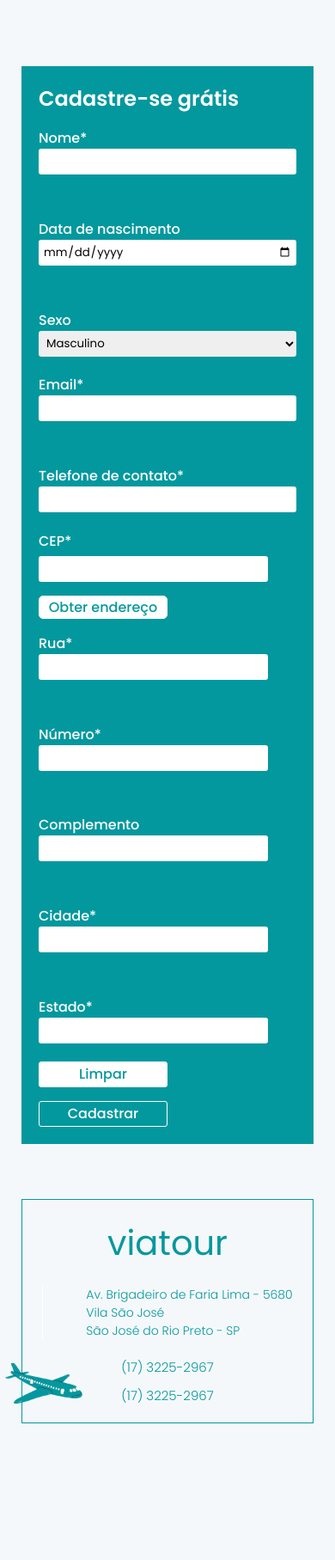
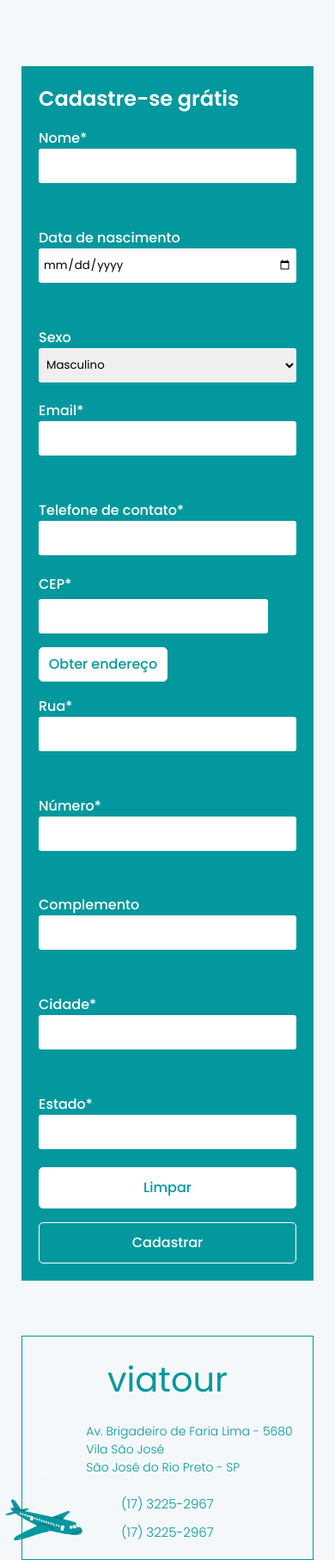
Before and after one commit to paolaguedes/viatour, a PHP site: page / in a window 390 px wide. Shown: the part 4016-5831 px from the top of the page at 86% size. Before the commit the page ends 5672 px from the top, so only its background shows below. Run offline with PHP 8.4, Linux system fonts and the light colour scheme.

Commit message:
final project

```diff
--- a/css/style.css
+++ b/css/style.css
@@ -214,9 +214,14 @@ button {
   margin: 1rem 0 0.3rem;
 }
 .cadastro input, .cadastro select {
-  height: 30px;
+  height: 40px;
   border-radius: 3px;
   padding: 0 5px;
+}
+@media (max-width: 769px) {
+  .cadastro input, .cadastro select {
+    height: 40px;
+  }
 }
 .cadastro__form {
   background: #03989e;
@@ -255,7 +260,31 @@ button {
   gap: 30px;
   flex-wrap: wrap;
 }
+@media (max-width: 769px) {
+  .cadastro__endereco {
+    flex-direction: column;
+  }
+}
 .cadastro__btn {
+  display: inline-block;
+  cursor: pointer;
+  margin: 1rem 0 0;
+  font-weight: 500;
+  font-size: 1rem;
+  width: 150px;
+  height: 40px;
+  color: #03989e;
+  background: #fff;
+  border: 1px solid #fff;
+  border-radius: 5px;
+}
+@media (max-width: 769px) {
+  .cadastro__btns {
+    display: flex;
+    flex-direction: column;
+  }
+}
+.cadastro__btns input {
   display: inline-block;
   cursor: pointer;
   margin: 1rem 0 0;
@@ -267,7 +296,13 @@ button {
   border: 1px solid #fff;
   border-radius: 5px;
 }
-.cadastro__btn.submit {
+@media (max-width: 769px) {
+  .cadastro__btns input {
+    height: 48px;
+    width: 100%;
+  }
+}
+.cadastro__btns input.submit {
   color: #fff;
   background: #03989e;
 }
--- a/index.php
+++ b/index.php
@@ -155,10 +155,10 @@
                 <input type="text" id="estado" name="estado" placeholder="" required/>
               </label>
             </fieldset>
-
-            <input class="cadastro__btn" type="reset" value="Limpar" />
-            <input class="cadastro__btn submit" type="submit" id="submit" value="Cadastrar" />
-
+              <div class="cadastro__btns">
+                <input type="reset" value="Limpar" />
+                <input class="submit" type="submit" id="submit" value="Cadastrar" />
+              </div>
           </form>
         </section>
       </main>
--- /dev/null
+++ b/scss/_mixins.scss
@@ -0,0 +1,5 @@
+@mixin flex-between {
+  display: flex;
+  justify-content: space-between;
+  align-items: center;
+}
--- a/scss/cadastro.scss
+++ b/scss/cadastro.scss
@@ -11,9 +11,13 @@
   }
 
   input, select {
-    height: 30px;
+    height: 40px;
     border-radius: 3px;
     padding: 0 5px;
+
+    @media (max-width: 769px){
+      height: 40px;
+    }
   }
 
   &__form {
@@ -52,9 +56,35 @@
     display: flex;
     gap: 30px;
     flex-wrap: wrap;
+
+    @media (max-width: 769px){
+      flex-direction: column;
+    }
   }
 
   &__btn {
+      display: inline-block;
+      cursor: pointer;
+      margin: 1rem 0 0;
+      font-weight: 500;
+      font-size:1rem;
+      width: 150px;
+      height: 40px;
+
+      color: variables.$second-color;
+      background: variables.$primary-color;
+      border: 1px solid #fff;
+      border-radius:5px;
+  }
+
+  &__btns {
+
+    @media (max-width: 769px){
+      display: flex;
+      flex-direction: column;
+    }
+
+   input {
       display: inline-block;
       cursor: pointer;
       margin: 1rem 0 0;
@@ -67,9 +97,16 @@
       border: 1px solid #fff;
       border-radius:5px;
 
+      @media (max-width: 769px){
+        height: 48px;
+        width: 100%;
+      }
+
       &.submit {
       color: variables.$primary-color;
       background: variables.$second-color;
       }
     }
   }
+
+}
--- a/scss/header.scss
+++ b/scss/header.scss
@@ -1,9 +1,9 @@
 @use './variables.scss';
+@use './mixins.scss';
 
 .header {
-  display: flex;
-  justify-content: space-between;
-  align-items: center;
+  @include mixins.flex-between;
+
 
   @media (max-width:426px) {
     flex-direction: column;
--- a/scss/hero.scss
+++ b/scss/hero.scss
@@ -1,10 +1,9 @@
 @use './variables.scss';
+@use './mixins.scss';
 
 .hero {
   height: 100vh;
-  display: flex;
-  justify-content: space-between;
-  align-items: center;
+  @include mixins.flex-between;
   margin-bottom: 70px;
   gap: 100px;
 
```
Also changed, not shown: 1 other file. Lines whose indentation alone changed are shown as unchanged.
